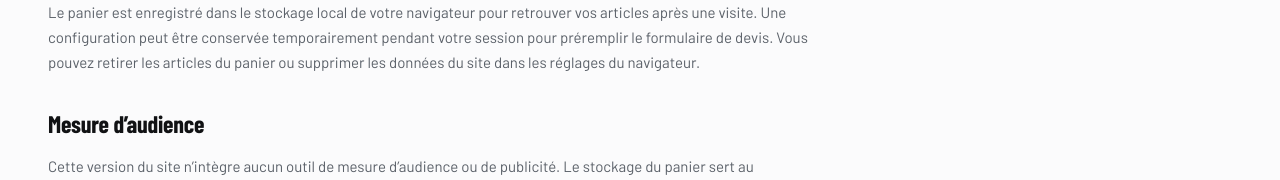
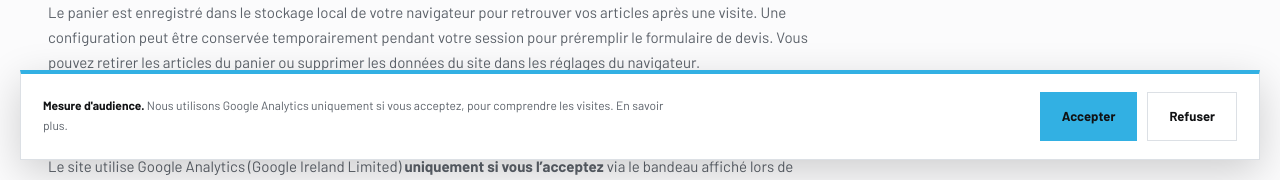
Before and after one commit to imadJHR/enseigne-MJPUB, a Next.js app: page /politique-confidentialite in a window 1280 px wide. Shown: the part 620-800 px from the top of the page. Built offline with nearby package versions, Linux system fonts and the light colour scheme; no server answers.

Commit message:
RGPD: bandeau consentement cookies, GA4 conditionne a l'acceptation

```diff
--- a/app/brand.css
+++ b/app/brand.css
@@ -1583,3 +1583,42 @@ html {
     margin-top: 15px;
   }
 }
+.cookie-banner {
+  position: fixed;
+  inset: auto 20px 20px;
+  z-index: 60;
+  display: flex;
+  align-items: center;
+  justify-content: space-between;
+  gap: 18px;
+  background: var(--surface);
+  border: 1px solid var(--line);
+  border-top: 4px solid var(--cyan);
+  padding: 18px 22px;
+  box-shadow: 0 12px 40px rgba(0, 0, 0, 0.18);
+}
+.cookie-banner p {
+  font-size: 12px;
+  color: var(--muted);
+  max-width: 640px;
+}
+.cookie-banner p strong {
+  color: var(--ink);
+}
+.cookie-banner > div {
+  display: flex;
+  gap: 10px;
+  flex-shrink: 0;
+}
+@media (max-width: 850px) {
+  .cookie-banner {
+    inset: auto 0 0;
+    flex-direction: column;
+    align-items: stretch;
+    padding: 16px 20px calc(16px + env(safe-area-inset-bottom));
+  }
+  .cookie-banner > div {
+    display: grid;
+    grid-template-columns: 1fr 1fr;
+  }
+}
--- /dev/null
+++ b/app/components/CookieBanner.tsx
@@ -0,0 +1,62 @@
+"use client";
+import { useEffect, useState } from "react";
+import Link from "next/link";
+import { consentEvent, consentKey } from "./GoogleAnalytics";
+
+export default function CookieBanner() {
+  const [visible, setVisible] = useState(false);
+  useEffect(() => {
+    const read = () => {
+      try {
+        setVisible(localStorage.getItem(consentKey) === null);
+      } catch {
+        setVisible(true);
+      }
+    };
+    read();
+    window.addEventListener(consentEvent, read);
+    window.addEventListener("storage", read);
+    return () => {
+      window.removeEventListener(consentEvent, read);
+      window.removeEventListener("storage", read);
+    };
+  }, []);
+  function choose(value: "accepted" | "declined") {
+    try {
+      localStorage.setItem(consentKey, value);
+    } catch {
+      /* Le choix reste valable pour la session même sans stockage. */
+    }
+    window.dispatchEvent(new Event(consentEvent));
+    setVisible(false);
+  }
+  if (!visible) return null;
+  return (
+    <div
+      className="cookie-banner"
+      role="dialog"
+      aria-live="polite"
+      aria-label="Choix des cookies de mesure d'audience"
+    >
+      <p>
+        <strong>Mesure d&apos;audience.</strong> Nous utilisons Google Analytics
+        uniquement si vous acceptez, pour comprendre les visites.{" "}
+        <Link href="/politique-confidentialite">En savoir plus</Link>.
+      </p>
+      <div>
+        <button
+          className="button button-primary"
+          onClick={() => choose("accepted")}
+        >
+          Accepter
+        </button>
+        <button
+          className="button button-secondary"
+          onClick={() => choose("declined")}
+        >
+          Refuser
+        </button>
+      </div>
+    </div>
+  );
+}
--- a/app/components/GoogleAnalytics.tsx
+++ b/app/components/GoogleAnalytics.tsx
@@ -1,11 +1,32 @@
+"use client";
 import Script from "next/script";
+import { useEffect, useState } from "react";
 
-// GA4 branché via env : NEXT_PUBLIC_GA_ID=G-XXXXXXXXXX
-// Sans la variable, le composant ne rend rien (pas de requête bloquante).
-const GA_ID = process.env.NEXT_PUBLIC_GA_ID;
+export const consentKey = "mjpub-consent";
+export const consentEvent = "mjpub-consent-change";
 
+// GA4 ne charge que si : ID configuré ET visiteur ayant accepté.
+// Sans consentement, aucune requête vers Google n'est émise.
 export default function GoogleAnalytics() {
-  if (!GA_ID) return null;
+  const GA_ID = process.env.NEXT_PUBLIC_GA_ID;
+  const [granted, setGranted] = useState(false);
+  useEffect(() => {
+    const read = () => {
+      try {
+        setGranted(localStorage.getItem(consentKey) === "accepted");
+      } catch {
+        setGranted(false);
+      }
+    };
+    read();
+    window.addEventListener(consentEvent, read);
+    window.addEventListener("storage", read);
+    return () => {
+      window.removeEventListener(consentEvent, read);
+      window.removeEventListener("storage", read);
+    };
+  }, []);
+  if (!GA_ID || !granted) return null;
   return (
     <>
       <Script
--- a/app/layout.tsx
+++ b/app/layout.tsx
@@ -7,6 +7,7 @@ import Footer from "./components/Footer";
 import { Providers } from "./providers";
 import { JsonLd } from "./components/SiteUI";
 import GoogleAnalytics from "./components/GoogleAnalytics";
+import CookieBanner from "./components/CookieBanner";
 import { businessSchema, site } from "@/lib/site";
 import { themeBootstrap } from "@/lib/theme";
 const barlow = Barlow({
@@ -64,6 +65,7 @@ export default function RootLayout({
             {children}
           </main>
           <Footer />
+          <CookieBanner />
         </Providers>
         <JsonLd data={businessSchema} />
       </body>
--- /dev/null
+++ b/app/politique-confidentialite/CookieSettings.tsx
@@ -0,0 +1,18 @@
+"use client";
+import { consentEvent, consentKey } from "@/app/components/GoogleAnalytics";
+
+export default function CookieSettings() {
+  function review() {
+    try {
+      localStorage.removeItem(consentKey);
+    } catch {
+      /* Le bandeau se réaffiche même si le stockage est indisponible. */
+    }
+    window.dispatchEvent(new Event(consentEvent));
+  }
+  return (
+    <button className="button button-secondary" onClick={review}>
+      Revoir mon choix cookies
+    </button>
+  );
+}
--- a/app/politique-confidentialite/page.tsx
+++ b/app/politique-confidentialite/page.tsx
@@ -1,5 +1,6 @@
 import { pageMetadata, site } from "@/lib/site";
 import { Breadcrumbs, PageIntro } from "@/app/components/SiteUI";
+import CookieSettings from "./CookieSettings";
 export const metadata = pageMetadata(
   "Confidentialité",
   "Comprenez l’utilisation des coordonnées transmises à MJ PUB et du stockage local de votre panier.",
@@ -33,9 +34,14 @@ export default function Page() {
         </p>
         <h2>Mesure d’audience</h2>
         <p>
-          Cette version du site n’intègre aucun outil de mesure d’audience ou de
-          publicité. Le stockage du panier sert au fonctionnement de la
-          commande.
+          Le site utilise Google Analytics (Google Ireland Limited){" "}
+          <strong>uniquement si vous l’acceptez</strong> via le bandeau affiché
+          lors de votre première visite. Sans acceptation, aucune donnée de
+          navigation n’est transmise à Google. Votre choix est conservé sur
+          votre appareil et vous pouvez le modifier à tout moment :
+        </p>
+        <p>
+          <CookieSettings />
         </p>
         <h2>Questions et demandes concernant vos données</h2>
         <p>
```
